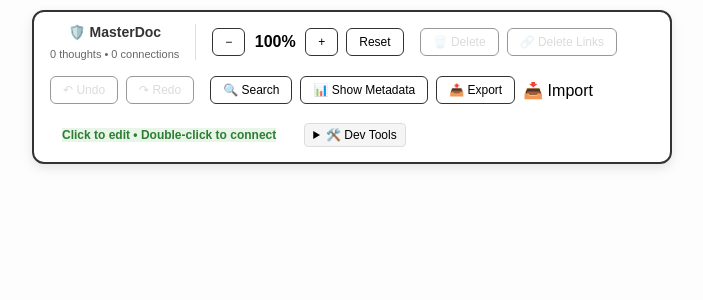
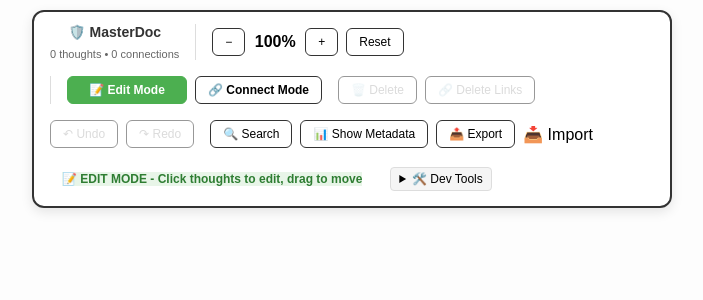
Before and after one commit to snhthkkr/atem, a React (Vite) app: page / in a window 1280 px wide. Shown: the top 300 px of the page, without its empty margins (288-991 px from the left). Built offline with nearby package versions, Linux system fonts and the light colour scheme.

Commit message:
🎯 Implement button-based mode system: Edit Mode and Connect Mode with clear state separation

```diff
--- a/src/App.tsx
+++ b/src/App.tsx
@@ -163,9 +163,8 @@ function App() {
   });
 
   const [activeThoughtId, setActiveThoughtId] = useState<string | null>(null);
-  const [linkingFrom, setLinkingFrom] = useState<string | null>(null);
-  const [lastClickTime, setLastClickTime] = useState<number>(0);
-  const [lastClickThought, setLastClickThought] = useState<string | null>(null);
+  const [currentMode, setCurrentMode] = useState<'edit' | 'connect'>('edit');
+  const [selectedThought, setSelectedThought] = useState<string | null>(null);
   const [searchQuery, setSearchQuery] = useState<string>("");
   const [showSearch, setShowSearch] = useState<boolean>(false);
   const [showMetadata, setShowMetadata] = useState<boolean>(false);
@@ -198,27 +197,6 @@ function App() {
     }
   }, [activeThoughtId]);
 
-  // Track mouse position for connection line
-  useEffect(() => {
-    const handleMouseMove = (e: MouseEvent) => {
-      if (linkingFrom) {
-        const wrapper = wrapperRef.current;
-        if (wrapper) {
-          const rect = wrapper.getBoundingClientRect();
-          const offset = { x: wrapper.scrollLeft, y: wrapper.scrollTop };
-          setMousePos({
-            x: (e.clientX - rect.left + offset.x) / zoom,
-            y: (e.clientY - rect.top + offset.y) / zoom
-          });
-        }
-      }
-    };
-
-    if (linkingFrom) {
-      window.addEventListener('mousemove', handleMouseMove);
-      return () => window.removeEventListener('mousemove', handleMouseMove);
-    }
-  }, [linkingFrom, zoom]);
 
   const addThoughtAt = (x: number, y: number) => {
     const id = (crypto as any).randomUUID();
@@ -281,31 +259,29 @@ function App() {
   };
 
   const handleThoughtClick = (thoughtId: string) => {
-    const now = Date.now();
-    const isDoubleClick = (now - lastClickTime < 300) && (lastClickThought === thoughtId);
+    console.log('🖱️ Thought click:', thoughtId, 'Mode:', currentMode, 'Selected:', selectedThought);
 
-    console.log('🖱️ Thought click:', thoughtId, 'isDoubleClick:', isDoubleClick, 'linkingFrom:', linkingFrom);
-
-    if (linkingFrom) {
-      // We're in connection mode - complete the connection
-      if (linkingFrom !== thoughtId) {
-        console.log('✅ Creating connection from', linkingFrom, 'to', thoughtId);
-        dispatch({ type: "createLink", id: (crypto as any).randomUUID(), sourceId: linkingFrom, targetId: thoughtId });
+    if (currentMode === 'edit') {
+      // Edit mode - just edit the thought
+      console.log('📝 Edit mode - focusing thought');
+      setActiveThoughtId(thoughtId);
+    } else if (currentMode === 'connect') {
+      // Connect mode - handle connection logic
+      if (selectedThought === null) {
+        // No thought selected - select this one
+        console.log('🔗 Connect mode - selecting thought');
+        setSelectedThought(thoughtId);
+      } else if (selectedThought === thoughtId) {
+        // Same thought - deselect
+        console.log('❌ Connect mode - deselecting thought');
+        setSelectedThought(null);
+      } else {
+        // Different thought - create connection
+        console.log('✅ Connect mode - creating connection');
+        dispatch({ type: "createLink", id: (crypto as any).randomUUID(), sourceId: selectedThought, targetId: thoughtId });
+        setSelectedThought(null);
       }
-      setLinkingFrom(null); // Exit connection mode
-    } else if (isDoubleClick) {
-      // Double click - start connection mode
-      console.log('🚀 Starting connection mode for', thoughtId);
-      setLinkingFrom(thoughtId);
-    } else {
-      // Single click - edit mode
-      console.log('📝 Entering edit mode for', thoughtId);
-      setActiveThoughtId(thoughtId);
     }
-
-    // Update click tracking
-    setLastClickTime(now);
-    setLastClickThought(thoughtId);
   };
 
   const getWrapperOffset = () => {
@@ -322,13 +298,6 @@ function App() {
     // If we just finished dragging, don't do anything
     if (hasDragged) {
       setHasDragged(false);
-      return;
-    }
-
-    // If in connection mode, exit it
-    if (linkingFrom) {
-      console.log('❌ Exiting connection mode - clicked empty space');
-      setLinkingFrom(null);
       return;
     }
 
@@ -378,8 +347,9 @@ function App() {
         }
       }
       if (e.key === "Escape") {
-        if (linkingFrom) {
-          setLinkingFrom(null);
+        if (currentMode === 'connect') {
+          setCurrentMode('edit');
+          setSelectedThought(null);
         }
         if (showSearch) {
           setShowSearch(false);
@@ -464,6 +434,30 @@ function App() {
         <button onClick={() => setZoom(1)}>Reset</button>
         </div>
 
+        {/* Mode Controls */}
+        <div className="mode-controls">
+          <button
+            className={currentMode === 'edit' ? 'active' : ''}
+            onClick={() => {
+              setCurrentMode('edit');
+              setSelectedThought(null);
+              console.log('📝 Switched to Edit Mode');
+            }}
+          >
+            📝 Edit Mode
+          </button>
+          <button
+            className={currentMode === 'connect' ? 'active' : ''}
+            onClick={() => {
+              setCurrentMode('connect');
+              setSelectedThought(null);
+              console.log('🔗 Switched to Connect Mode');
+            }}
+          >
+            🔗 Connect Mode
+          </button>
+        </div>
+
         {/* Thought Actions */}
         <div className="thought-actions">
           <button onClick={() => activeThought && deleteThought(activeThought.id)} disabled={!activeThought}>
@@ -501,12 +495,14 @@ function App() {
         </label>
       </div>
 
-        {/* Linking Status */}
+        {/* Mode Status */}
         <div className="linking-status">
-          {linkingFrom ? (
-            <span className="linking-active">🔗 CONNECTION MODE - Click any thought to connect, or empty space to cancel</span>
+          {currentMode === 'edit' ? (
+            <span className="linking-ready">📝 EDIT MODE - Click thoughts to edit, drag to move</span>
           ) : (
-            <span className="linking-ready">Click to edit • Double-click to connect</span>
+            <span className="linking-active">
+              🔗 CONNECT MODE - {selectedThought ? 'Click another thought to connect' : 'Click a thought to select'}
+            </span>
           )}
         </div>
 
@@ -658,37 +654,6 @@ function App() {
           );
         })}
 
-        {/* Cursor line during connection mode */}
-        {linkingFrom && (() => {
-          const sourceThought = state.thoughts.find(t => t.id === linkingFrom);
-          if (!sourceThought) return null;
-
-          const startX = sourceThought.x + 125;
-          const startY = sourceThought.y + 25;
-          const endX = mousePos.x;
-          const endY = mousePos.y;
-          const length = Math.sqrt(Math.pow(endX - startX, 2) + Math.pow(endY - startY, 2));
-          const angle = Math.atan2(endY - startY, endX - startX);
-
-          return (
-            <div
-              style={{
-                position: 'absolute',
-                left: startX,
-                top: startY,
-                width: length,
-                height: 2,
-                background: 'rgba(255, 255, 255, 0.6)',
-                transformOrigin: '0 0',
-                transform: `rotate(${angle}rad)`,
-                zIndex: 2,
-                pointerEvents: 'none',
-                boxShadow: '0 0 6px rgba(0, 0, 0, 0.4)',
-                border: '1px dashed rgba(255, 255, 255, 0.8)',
-              }}
-            />
-          );
-        })()}
 
         {state.thoughts.map((thought) => (
             <DraggableThought
@@ -699,7 +664,8 @@ function App() {
               onFocus={() => setActiveThoughtId(thought.id)}
               onLinkClick={() => handleThoughtClick(thought.id)}
               isActive={thought.id === activeThoughtId}
-              isLinking={linkingFrom === thought.id}
+              isSelected={selectedThought === thought.id}
+              currentMode={currentMode}
               connectionCount={getConnectionCount(thought.id)}
               zoom={zoom}
               showMetadata={showMetadata}
@@ -718,7 +684,8 @@ interface DraggableProps {
   onFocus: () => void;
   onLinkClick: () => void;
   isActive: boolean;
-  isLinking: boolean;
+  isSelected: boolean;
+  currentMode: 'edit' | 'connect';
   connectionCount: number;
   zoom: number;
   showMetadata: boolean;
@@ -732,7 +699,8 @@ function DraggableThought({
   onFocus,
   onLinkClick,
   isActive,
-  isLinking,
+  isSelected,
+  currentMode,
   connectionCount,
   zoom,
   showMetadata,
@@ -823,7 +791,7 @@ function DraggableThought({
 
   return (
     <div
-      className={`thought ${isActive ? "focused" : ""} ${isLinking ? "linking" : ""}`}
+      className={`thought ${isActive ? "focused" : ""} ${isSelected ? "selected" : ""} ${currentMode === 'connect' ? "connect-mode" : ""}`}
       ref={ref}
       onPointerDown={handlePointerDown}
       onClick={(e) => {
--- a/src/styles.css
+++ b/src/styles.css
@@ -54,6 +54,23 @@ body {
   background: #e3f2fd;
   border-color: #2196f3;
   color: #1976d2;
+}
+
+/* Mode Controls */
+.mode-controls {
+  border-left: 1px solid #ddd;
+  padding-left: 16px;
+}
+
+.mode-controls button {
+  font-weight: 600;
+  min-width: 120px;
+}
+
+.mode-controls button.active {
+  background: #4caf50;
+  border-color: #4caf50;
+  color: white;
 }
 
 .control-bar button:disabled {
@@ -165,9 +182,20 @@ body {
   transition: opacity 0.3s ease;
 }
 
-/* Simple linking feedback - 1980s style */
-.thought.linking {
-  border: 4px solid black;
+/* Thought states */
+.thought.selected {
+  border: 3px solid #4caf50;
+  box-shadow: 0 0 0 2px #fff;
+}
+
+.thought.connect-mode {
+  border: 2px dashed #2196f3;
+  cursor: crosshair;
+}
+
+.thought.connect-mode:hover {
+  border-color: #1976d2;
+  background: rgba(33, 150, 243, 0.05);
 }
 
 /* Metadata display */
```
